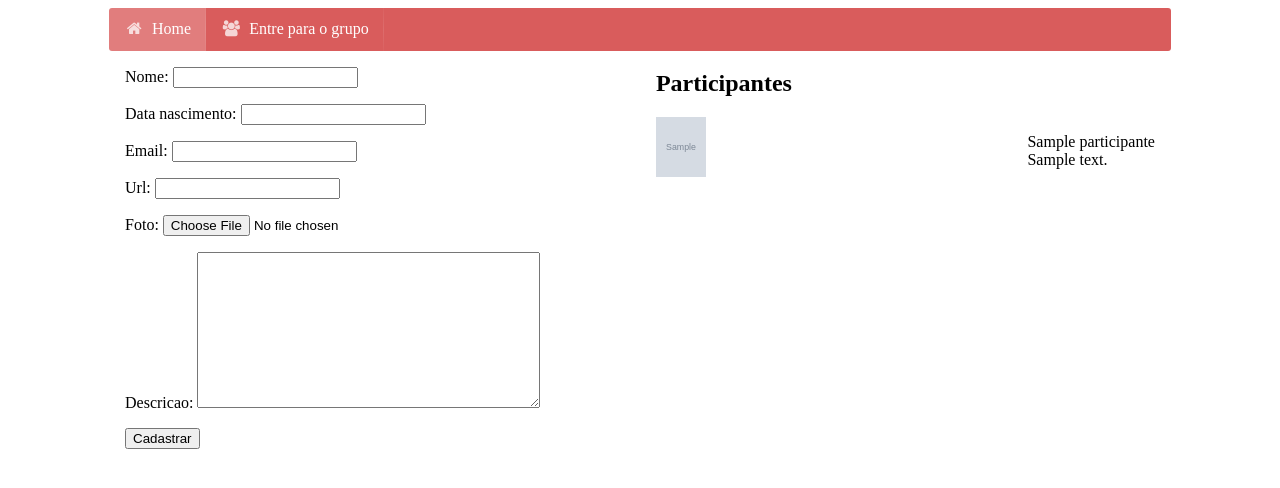
After one commit to pythonmg/python-mg, a Django app: page /participantes/cadastrar/ in a window 1280 px wide. The commit adds this page. Shown: the top 488 px of the page. Run offline with Django 3.2, Linux system fonts and the light colour scheme; tables that the repository leaves empty hold one stand-in row (values such as "Sample post"); grey boxes marked "Sample" are stand-in pictures; parts of the project's set-up code (start-up, migrations or seed data) failed here and were passed over; some libraries are stand-ins or nearby versions.

Commit message:
adicionado campos ao model Participante, criado tela de cadastro

```diff
--- a/apps/participantes/context_processors.py
+++ b/apps/participantes/context_processors.py
@@ -11,5 +11,5 @@ def participantes_list(request):
         sempre os participantes.
     """
     return {
-        'participantes': Participante.objects.all(),
+        'participantes': Participante.objects.filter(aprovado=True),
     }
--- a/apps/participantes/forms.py
+++ b/apps/participantes/forms.py
@@ -1,6 +1,7 @@
-from django import forms
+from django.forms import ModelForm
 from .models import Participante
 
-class ParticipanteForm(forms.ModelForm):
+class ParticipanteForm(ModelForm):
 	class Meta:
 		model = Participante
+		fields = ['nome','data_nascimento', 'email', 'url', 'foto', 'descricao']
--- a/apps/participantes/models.py
+++ b/apps/participantes/models.py
@@ -4,7 +4,9 @@ from django.db import models
 class Participante(models.Model):
     nome = models.CharField(max_length=150)
     email = models.EmailField(max_length=75)
-    foto = models.ImageField(upload_to='participantes/')
+    url = models.URLField(max_length=200)
+    data_nascimento = models.DateField()
+    foto = models.ImageField(upload_to='participantes/', default='participantes/avatar.gif')
     descricao = models.TextField(max_length=255)
     aprovado = models.BooleanField(default=False)
 
--- a/apps/participantes/urls.py
+++ b/apps/participantes/urls.py
@@ -2,5 +2,6 @@ from django.conf.urls import patterns, include, url
 
 
 urlpatterns = patterns('',
-    #url(r'^$', 'apps.participantes.views.listagem', name='listagem_participantes'),
+    url(r'^cadastrar/$', 'apps.participantes.views.cadastrar', name='participante_cadastro'),
+    url(r'^(?P<id>\d+)/$', 'apps.participantes.views.detalhe', name='participante_detalhe'),
 )
--- a/apps/participantes/views.py
+++ b/apps/participantes/views.py
@@ -1,14 +1,27 @@
 # coding: utf-8
 
-from django.http import HttpResponse
-from django.shortcuts import render
+from django.http import HttpResponse, Http404
+from django.template import RequestContext
+from django.shortcuts import redirect, render
 
 from .models import Participante
+from .forms import ParticipanteForm
+
+def cadastrar(request, template='participantes/cadastrar.html'):
+	if request.method == 'POST':
+		form = ParticipanteForm(request.POST, request.FILES)
+		print form.is_valid()
+		if form.is_valid():
+			obj = form.save()
+			return redirect('/participantes/%d/' % obj.pk, {'menagem': 'Salvo com sucesso !'})
+	else:
+		form = ParticipanteForm()
+	return render(request, template, {'formset': form})
 
 
-def cadastrar(request):
-	return HttpResponse(u'Página de cadastro dos Participantes')
-
-
-def listagem():
-	return render(request, 'index.html', {'participantes': Participante.objects.all()})
+def detalhe(request, id, template='participantes/detalhe.html'):
+	try:
+		participante = Participante.objects.get(pk=id)
+	except Participante.DoesNotExist:
+		raise Http404
+	return render(request, template, {'participante': participante})
--- a/templates/base.html
+++ b/templates/base.html
@@ -17,7 +17,7 @@
     <div class="ui page column grid">
       <nav class="ui red inverted menu">
         <a href="{% url 'home' %}" class="active item"><i class="home icon"></i> Home</a>
-        <a href="/participantes" class="item"><i class="users icon"></i> Participantes</a>
+        <a href="{% url 'participante_cadastro' %}" class="item"><i class="users icon"></i> Entre para o grupo</a>
       </nav>
     </div>
   </div>
@@ -30,12 +30,13 @@
     <aside class="column">
       <h2>Participantes</h2>
         {% for p in participantes %}
-          <img style="float:left" width="50px" height="60px" src="{{ p.foto.url }}" />
+          <div>
+            <img style="float:left" width="50px" height="60px" src="{{ p.foto.url }}" />
             <p style="float:right">
               {{ p.nome }}<br />
               {{ p.descricao }}
             </p>
-            <hr />
+          </div><br />
         {% endfor %}
      </aside>
   </main>
--- /dev/null
+++ b/templates/participantes/cadastrar.html
@@ -0,0 +1,8 @@
+{% extends 'base.html' %}
+{% block frame %}
+ <form method="post" id="form" action="." enctype="multipart/form-data">
+ 	{% csrf_token %}
+    {{ formset.as_p }}
+   <input type="submit" value="Cadastrar" />
+</form>
+{% endblock frame %}
--- /dev/null
+++ b/templates/participantes/detalhe.html
@@ -0,0 +1,6 @@
+{% extends 'base.html' %}
+{% block frame %}
+	<p>{{ participante.nome }}<br />
+	{{ participante.email }}
+	{{ participante.descricao }}</p>
+{% endblock frame %}
```
Also changed, not shown: apps/views.py (+3 -5 lines), templates/noticias/listagem.html (added, +14 -0 lines), templates/participantes/listagem.html (added, +12 -0 lines), media/participantes/avatar.gif (added).
